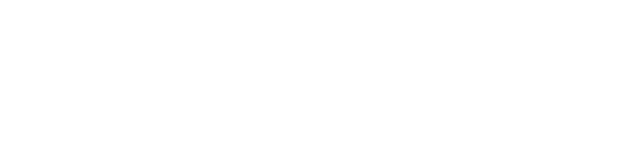
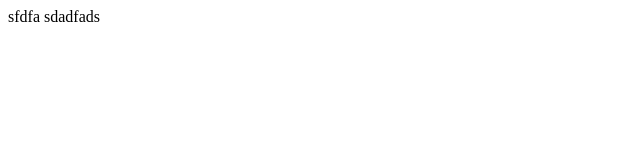
Before and after one commit to sagarbhadrawle/sagarbhadrawle, a plain HTML site: page hansraj.html in a window 1280 px wide. Shown: the whole page, without its empty margins (0-640 px from the left). Drawn offline with Linux system fonts and the light colour scheme.

```diff
--- a/hansraj.html
+++ b/hansraj.html
@@ -6,8 +6,8 @@
     <meta name="viewport" content="width=device-width, initial-scale=1.0">
     <title>Document</title>
 </head>
-<body>
-
+<body>sfdfa
+    sdadfads
 
 </body>
 </html>
```
Also changed, not shown: index.html (+1 -1 lines), waste.html (deleted), 1 other file.
